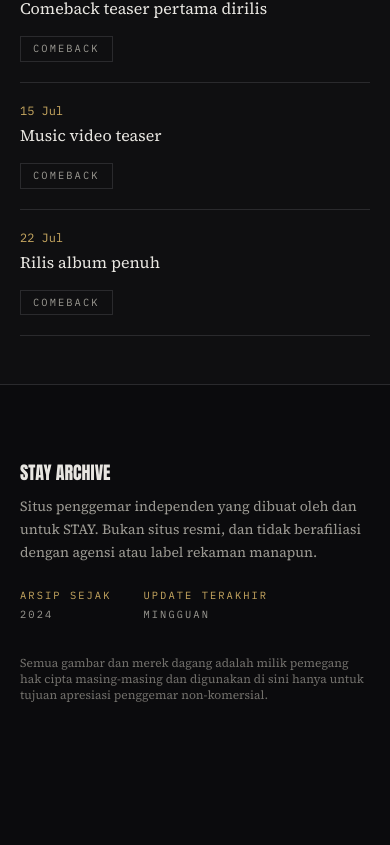
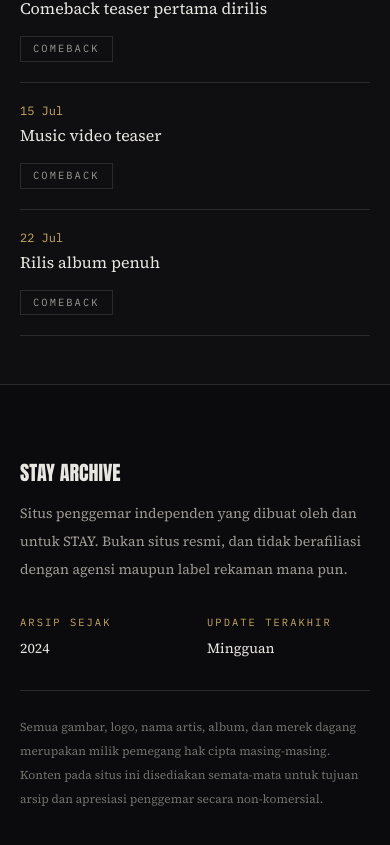
Before and after one commit to naufaldzakwannn/straykids, a Next.js app: page / in a window 390 px wide. Shown: the part 1909-2754 px from the top of the page. Before the commit the page ends 2652 px from the top, so only its background shows below. Built offline with nearby package versions, Linux system fonts and the light colour scheme.

Commit message:
Footer Mobile Version

```diff
--- a/app/components/Footer.tsx
+++ b/app/components/Footer.tsx
@@ -1,33 +1,38 @@
 export default function Footer() {
   return (
     <footer className="border-t border-line bg-ink">
-      <div className="mx-auto max-w-6xl px-5 py-10">
+      <div className="mx-auto max-w-6xl px-5 py-10 sm:py-12">
         <div className="perforation mb-8" />
-        <div className="flex flex-col gap-6 md:flex-row md:items-start md:justify-between">
-          <div>
-            <p className="font-display text-lg text-paper">STAY ARCHIVE</p>
-            <p className="mt-2 max-w-md text-sm leading-relaxed text-paperdim">
-              Situs penggemar independen yang dibuat oleh dan untuk STAY.
-              Bukan situs resmi, dan tidak berafiliasi dengan agensi atau
-              label rekaman manapun.
-            </p>
+
+        <div className="flex flex-col gap-8 md:flex-row md:items-start md:justify-between">
+          {/* Brand */}
+          <div className="max-w-md">
+            <p className="font-display text-xl text-paper">STAY ARCHIVE</p>
+
+            <p className="mt-3 text-sm leading-7 text-paperdim">Situs penggemar independen yang dibuat oleh dan untuk STAY. Bukan situs resmi, dan tidak berafiliasi dengan agensi maupun label rekaman mana pun.</p>
           </div>
-          <div className="label-tag flex gap-8 text-paperdim">
+
+          {/* Info */}
+          <div className="grid grid-cols-2 gap-6 text-sm md:flex md:gap-10">
             <div>
-              <p className="text-gold">Arsip sejak</p>
-              <p className="mt-1">2024</p>
+              <p className="label-tag text-gold">Arsip sejak</p>
+
+              <p className="mt-2 text-paper">2024</p>
             </div>
+
             <div>
-              <p className="text-gold">Update terakhir</p>
-              <p className="mt-1">Mingguan</p>
+              <p className="label-tag text-gold">Update terakhir</p>
+
+              <p className="mt-2 text-paper">Mingguan</p>
             </div>
           </div>
         </div>
-        <p className="mt-8 text-xs text-paperdim/70">
-          Semua gambar dan merek dagang adalah milik pemegang hak cipta
-          masing-masing dan digunakan di sini hanya untuk tujuan apresiasi
-          penggemar non-komersial.
-        </p>
+
+        <div className="mt-8 border-t border-line pt-6">
+          <p className="text-xs leading-6 text-paperdim/70">
+            Semua gambar, logo, nama artis, album, dan merek dagang merupakan milik pemegang hak cipta masing-masing. Konten pada situs ini disediakan semata-mata untuk tujuan arsip dan apresiasi penggemar secara non-komersial.
+          </p>
+        </div>
       </div>
     </footer>
   );
```
